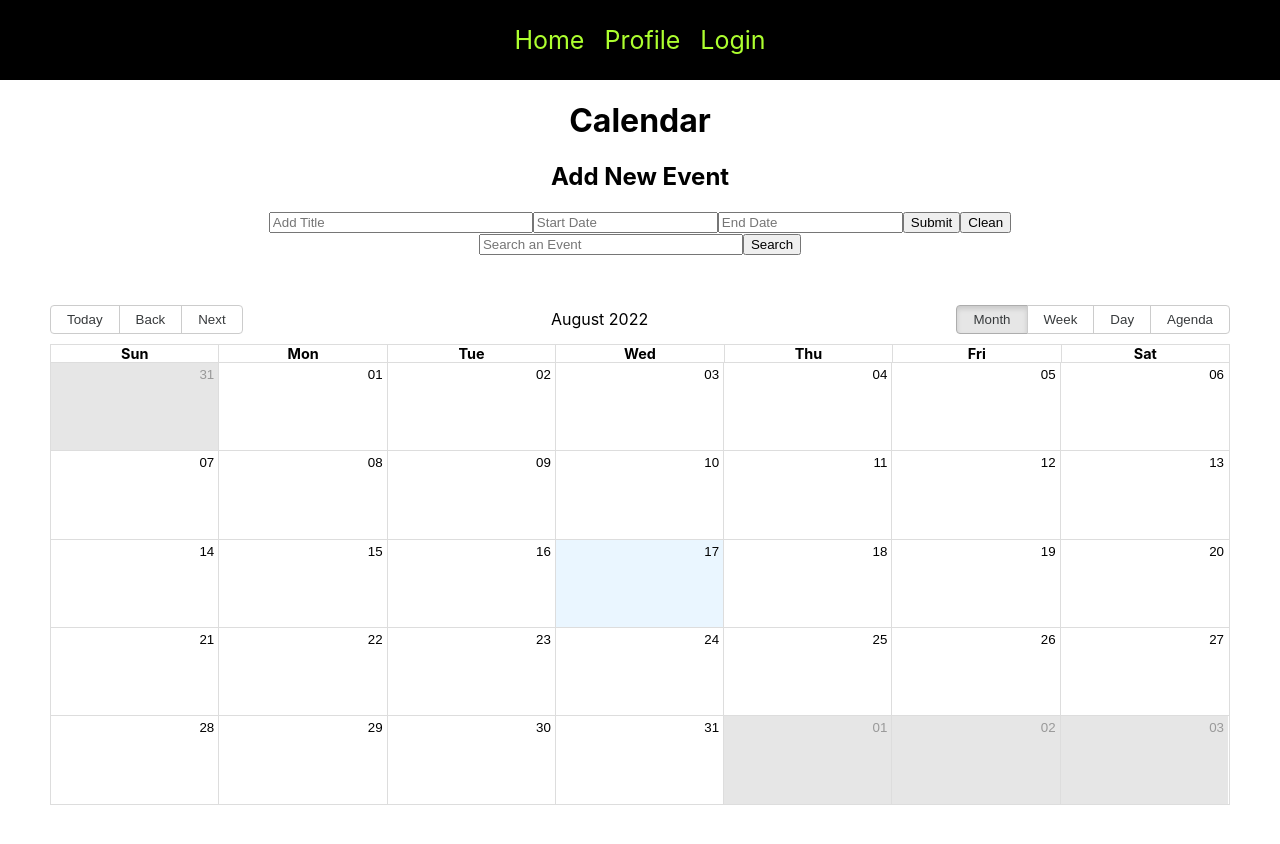
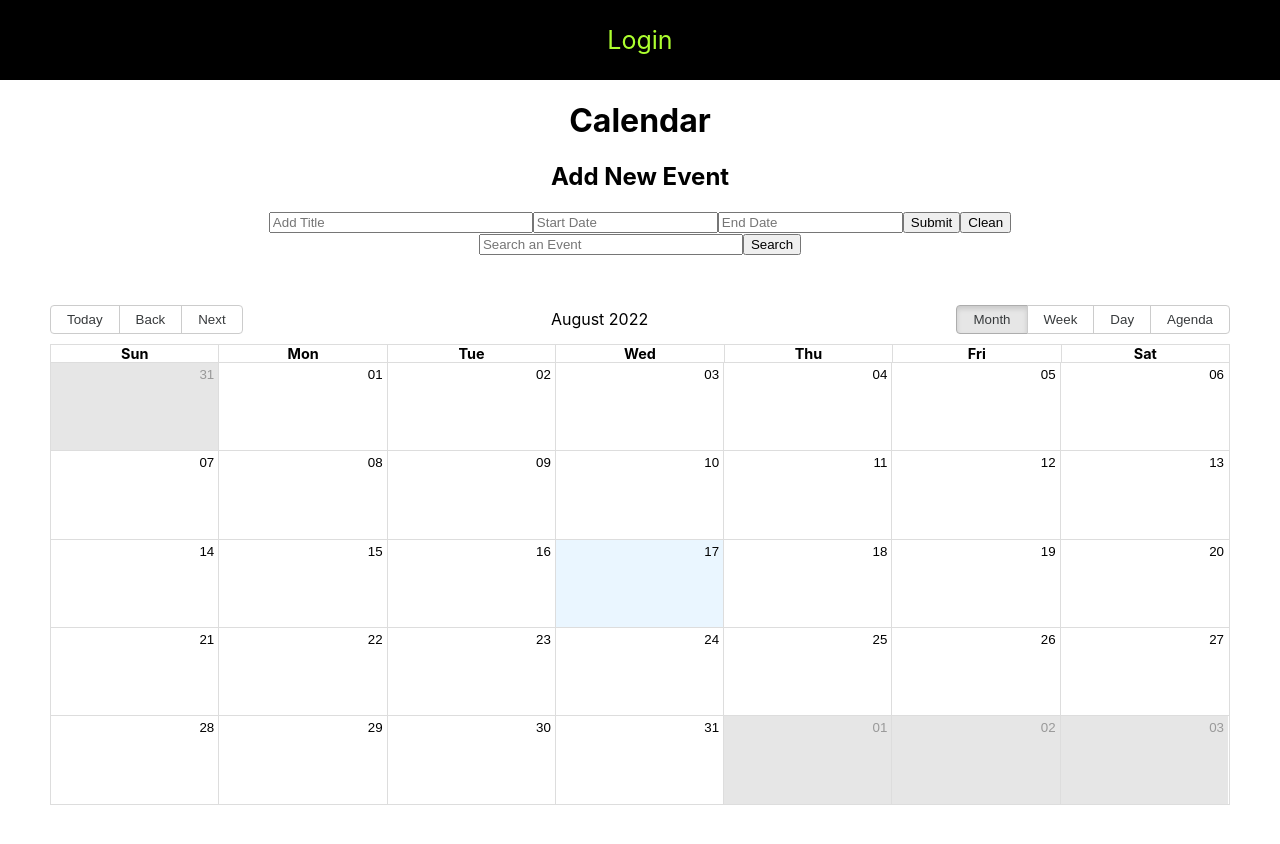
Before and after one commit to hesihui/GroupMind, a React (Create React App) app in the folder client/: page / in a window 1280 px wide. Shown: the top 844 px of the page. Built offline with nearby package versions, Linux system fonts and the light colour scheme; no server answers.

Commit message:
Update App.js

```diff
--- a/client/src/App.js
+++ b/client/src/App.js
@@ -22,19 +22,18 @@ function App() {
   return (
       <Router>
         <nav>
-            <Link to="/"> Home </Link>
-            <Link to="/profile"> Profile</Link>
             {!isAuth ? (
               <Link to="/login"> Login </Link>
             ) : (
               <>
-                <button onClick={signUserOut}> Log Out</button>
+                  <Link to="/"> Home </Link>
+                  <Link to="/profile"> Profile</Link>
+                  <button onClick={signUserOut}> Log Out</button>
               </>
             )}
-
       </nav>
         <Routes>
-            <Route path="/" element={<MeetingCalendar />} />
+              <Route path="/" element={<MeetingCalendar />} />
               <Route path="/profile" element={ <Profile /> } />
               <Route path="/login" element={<Login setIsAuth={setIsAuth} />} />
         </Routes>
```
